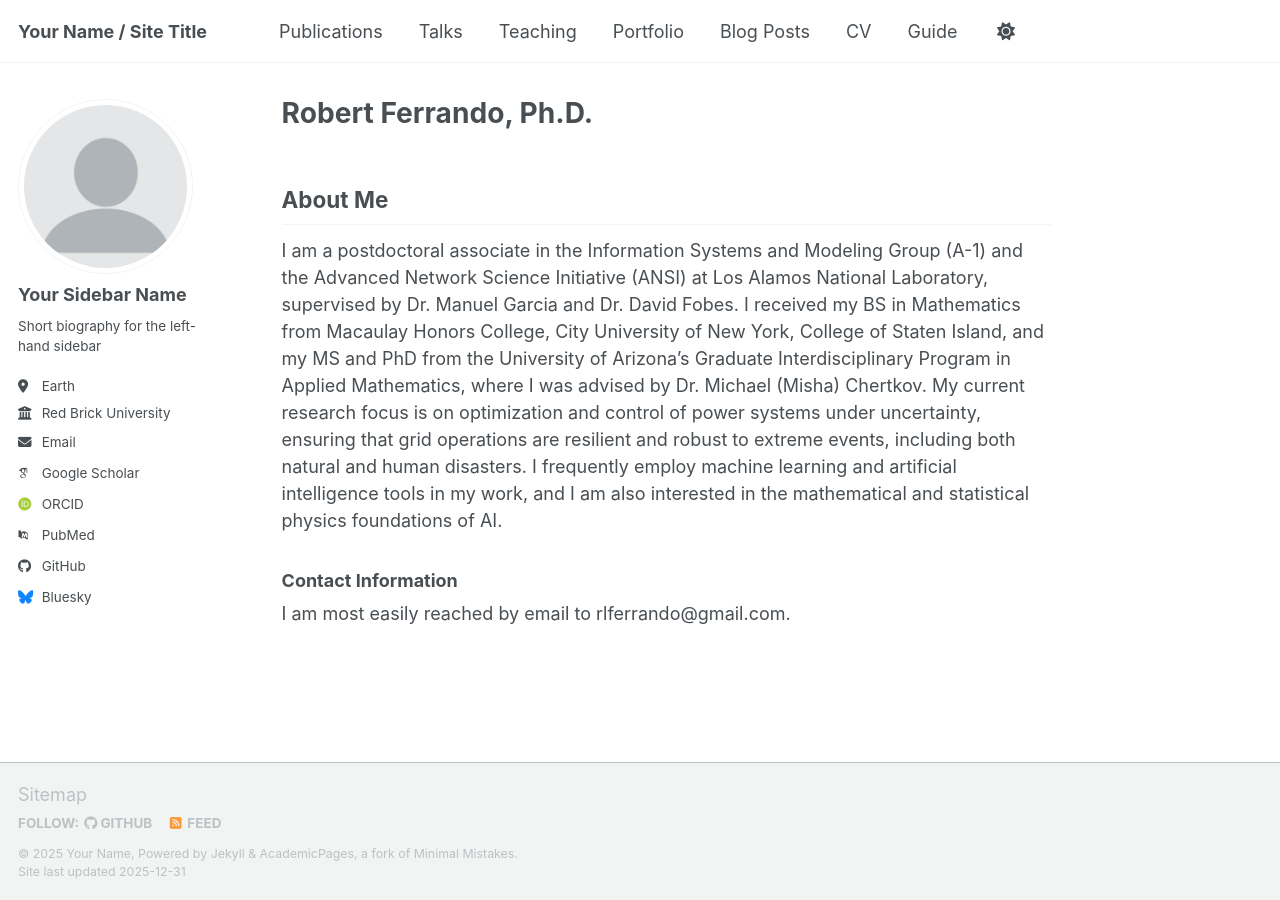
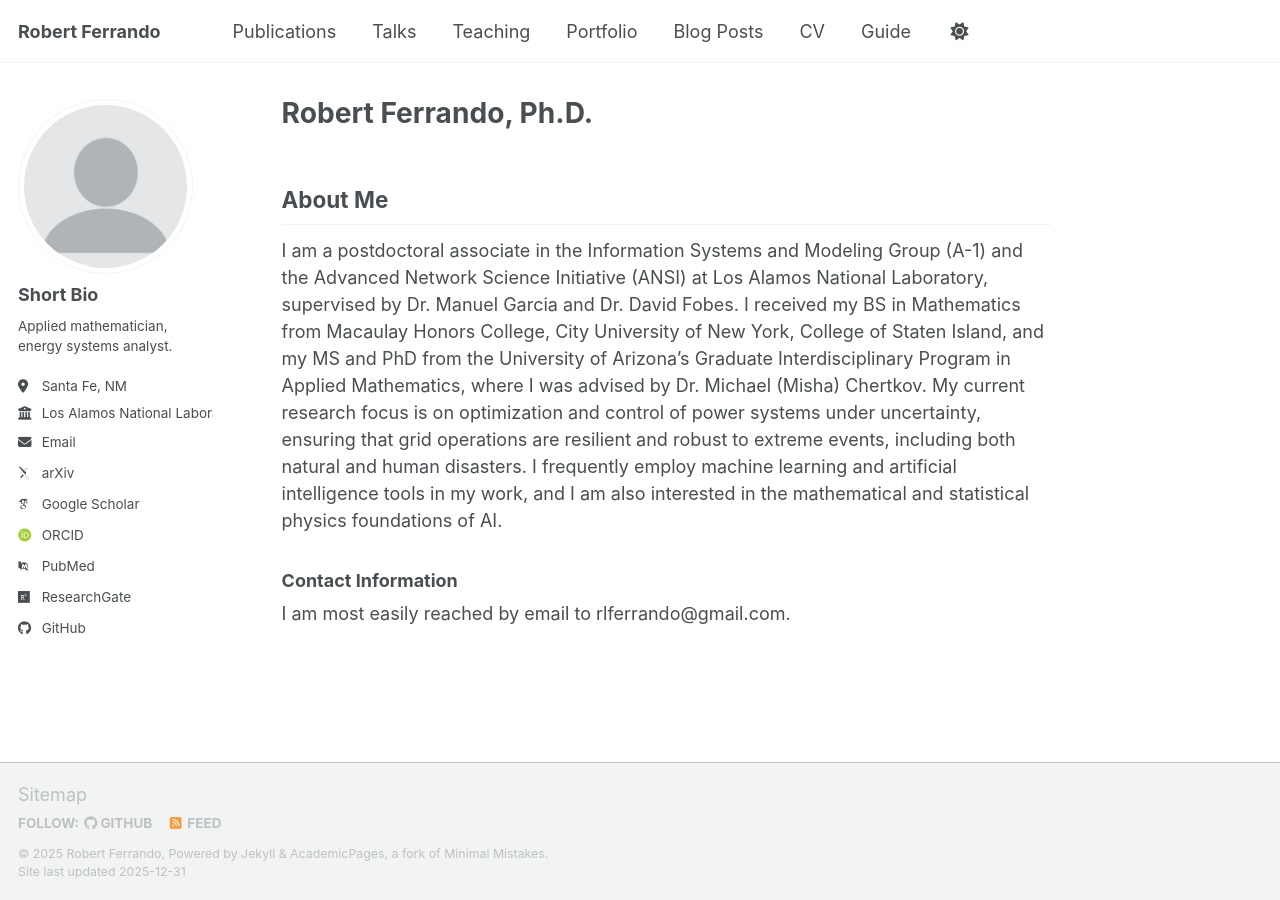
Before and after one commit to ferrandor/ferrandor.github.io, a Jekyll site: the page built from _pages/about.md, in a window 1280 px wide. Built offline with Jekyll 4.4.1, drawn with Linux system fonts in a browser that asks for light colours; some web fonts are replaced; a script bundle is joined from its source files by our own code; library files that are not in the unit come from our copies.

Commit message:
edited metadata & sidebar

```diff
--- a/_config.yml
+++ b/_config.yml
@@ -9,14 +9,14 @@
 # Basic Site Settings
 locale                   : "en-US"
 site_theme               : "default" # Currently available options are "default", "air"
-title                    : "Your Name / Site Title"
+title                    : "Robert Ferrando"
 title_separator          : "-"
-name                     : &name "Your Name"
+name                     : &name "Robert Ferrando"
 description              : &description "Your Name's academic portfolio"   # Update this with a general description of your site, this is the default if not overridden by a page
-url                      : https://academicpages.github.io # The base hostname & protocol for your site e.g. "https://[your GitHub username].github.io",
+url                      : https://ferrandor.github.io # The base hostname & protocol for your site e.g. "https://[your GitHub username].github.io",
                                                            # or if you already have some other page hosted on Github then use "https://[your GitHub username].github.io/[Your Repo Name]"
 baseurl                  : "" # the subpath of your site, e.g. "/blog"
-repository               : "academicpages/academicpages.github.io"
+repository               : "ferrandor/ferrandor.github.io"
 
 # Site Author - The following control what appear as part of the author content on the side bar.
 #               If a field is blank the icon and link will not appear, otherwise it will be shown.
@@ -24,25 +24,25 @@ repository               : "academicpages/academicpages.github.io"
 author:
   # Biographic information
   avatar           : "profile.png"
-  name             : "Your Sidebar Name"
+  name             : "Short Bio"
   pronouns         : # example: "she/her"
-  bio              : "Short biography for the left-hand sidebar"
-  location         : "Earth"
-  employer         : "Red Brick University"
+  bio              : "Applied mathematician, energy systems analyst."
+  location         : "Santa Fe, NM"
+  employer         : "Los Alamos National Laboratory"
   uri              : # URL
-  email            : "none@example.org"
+  email            : "rlferrando@gmail.com"
 
   # Academic websites
   academia         : # URL
-  arxiv            : # URL - Update with the correct link to your profile
-  googlescholar    : "https://scholar.google.com/citations?user=PS_CX0AAAAAJ"
+  arxiv            : "https://arxiv.org/a/0009-0007-8066-653X.html"
+  googlescholar    : "https://scholar.google.com/citations?user=8IlEM74AAAAJ&hl=en"
   inspire-hep      : # URL
   impactstory      : # URL
-  orcid            : "https://orcid.org/yourorcidurl"
+  orcid            : "https://orcid.org/0009-0007-8066-653X"
   semantic         : # URL
   ssrn             : # URL
   pubmed           : "https://www.ncbi.nlm.nih.gov/pubmed/?term=john+snow"
-  researchgate     : # URL
+  researchgate     : "https://www.researchgate.net/profile/Robert-Ferrando"
   scopus           : # URL
   zotero           : # URL
 
@@ -51,13 +51,13 @@ author:
   bitbucket        : # Username - Update with your username on the site
   codepen          : # Username
   dribbble         : # Username
-  github           : "academicpages"
+  github           : "ferrandor"
   kaggle           : # Username
   stackoverflow    : # User number or user number and name (i.e., use "1" or "1/jeff-atwood")
 
   # Social media
   artstation       : # Username
-  bluesky          : "bsky.app" # Replace this with you Bluesky username
+  bluesky          : #"bsky.app" # Replace this with you Bluesky username
   facebook         : # Username
   flickr           : # Username
   foursquare       : # Username
```
